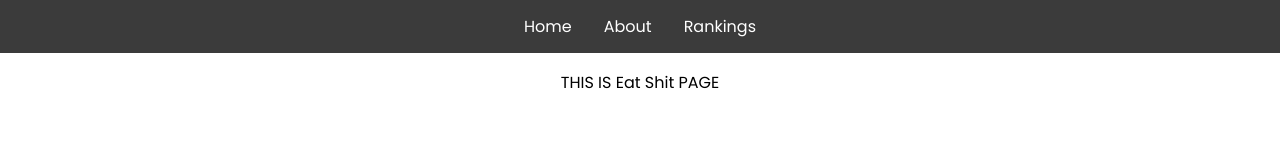
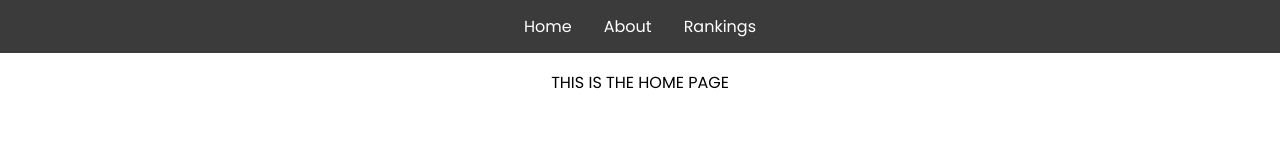
Before and after one commit to Sean-yad/University-Search-React-App, a React (Create React App) app: page / in a window 1280 px wide. Shown: the top 160 px of the page. Built offline with nearby package versions, Linux system fonts and the light colour scheme.

Commit message:
Revert "Update Home.js"
This reverts commit 5554fa9c1c38a94bbb775315e079d7b9df327328.

```diff
--- a/src/Pages/Home.js
+++ b/src/Pages/Home.js
@@ -1,7 +1,7 @@
 import React from "react";
 
 function Home() {
-  return <div> THIS IS Eat Shit PAGE</div>;
+  return <div> THIS IS THE HOME PAGE</div>;
 }
 
 export default Home;
```
